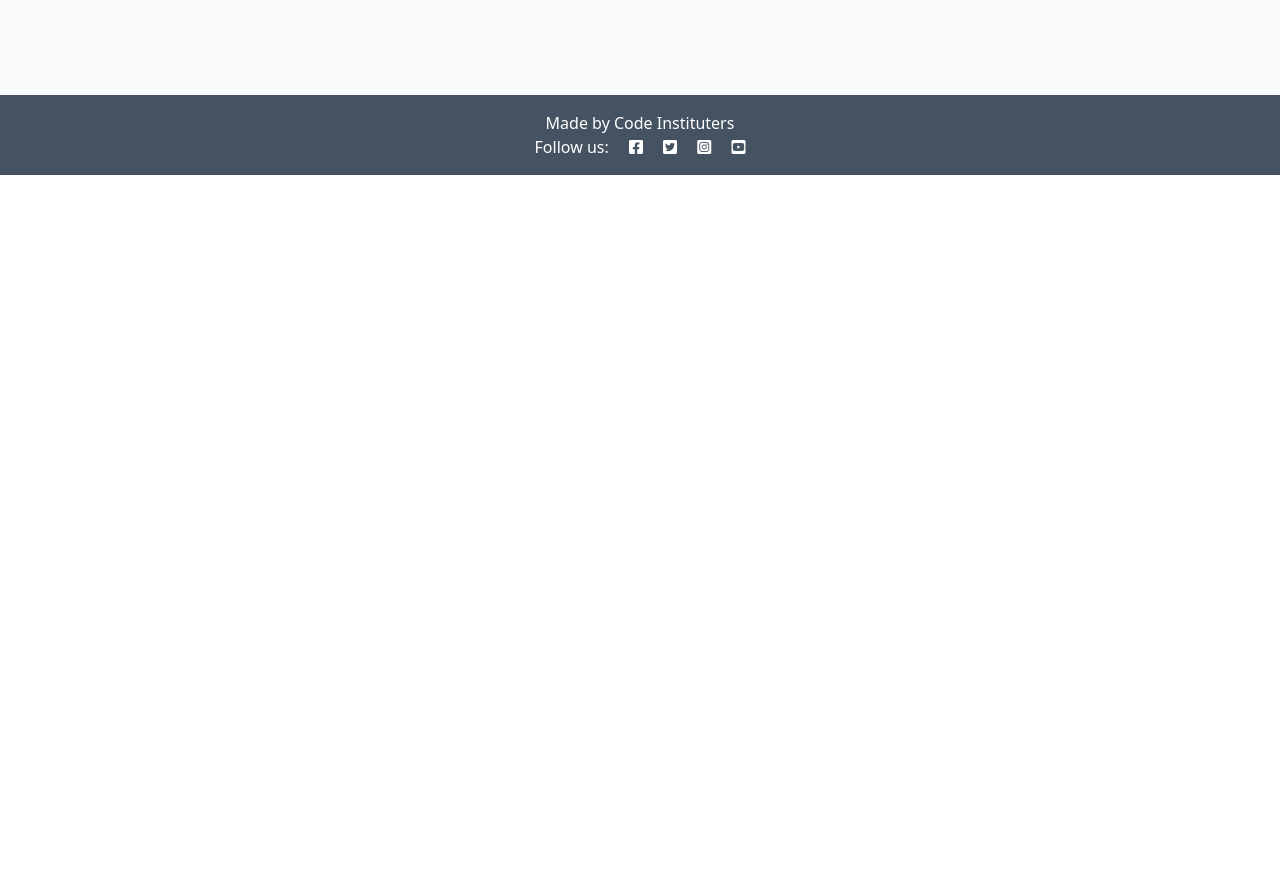
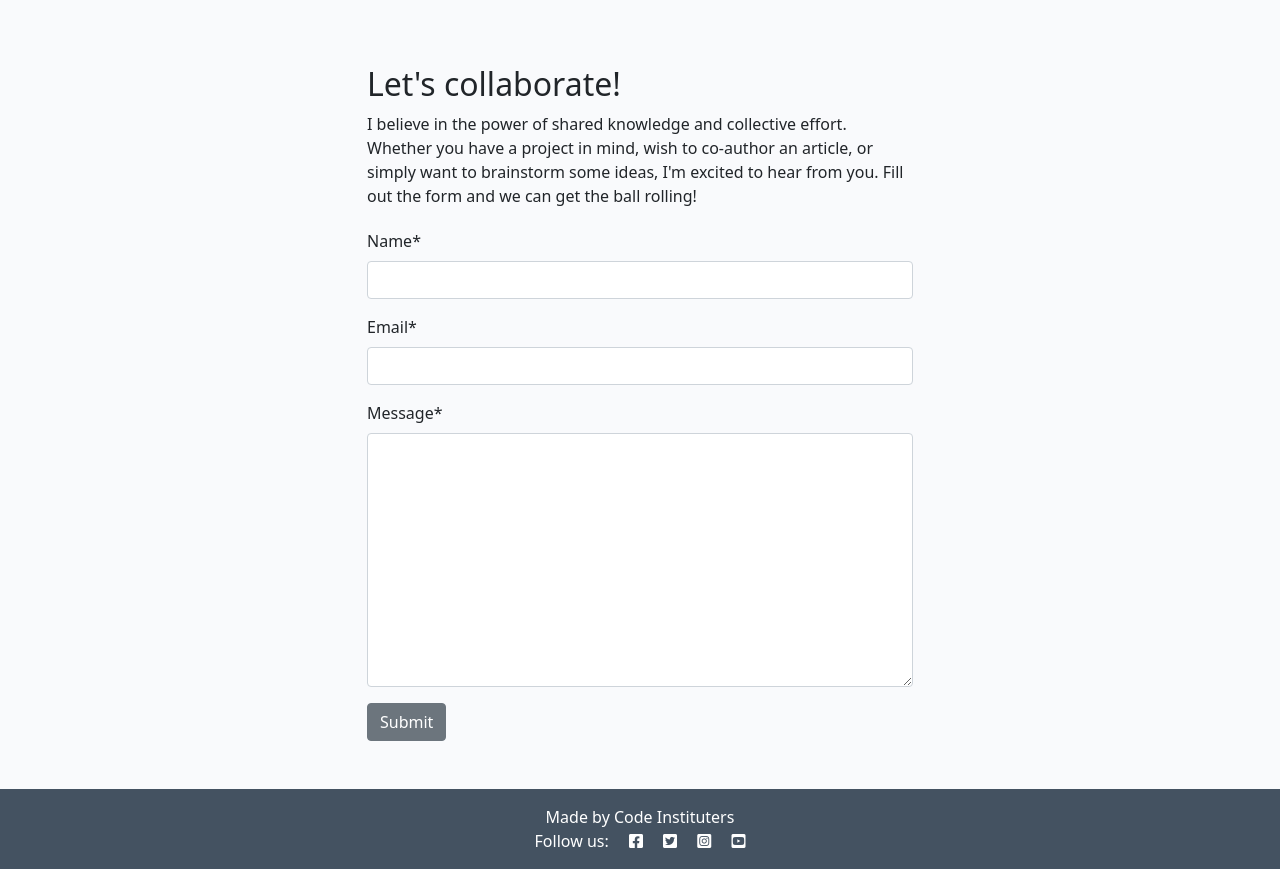
Before and after one commit to crucioltheresa/django-blog, a Django app: page /about/ in a window 1280 px wide. Shown: the part 625-1494 px from the top of the page. Before the commit the page ends 800 px from the top, so only its background shows below. Run offline with Django 4.2, Linux system fonts and the light colour scheme; data that the repository does not hold is empty; parts of the project's set-up code (start-up, migrations or seed data) failed here and were passed over; some libraries are stand-ins or nearby versions.

Commit message:
feat(collaborate): add CollaborateRequest model, form, and admin interface; update about page to include collaboration form

```diff
--- /dev/null
+++ b/about/forms.py
@@ -0,0 +1,12 @@
+from .models import CollaborateRequest
+from django import forms
+
+
+class CollaborateForm(forms.ModelForm):
+    class Meta:
+        model = CollaborateRequest
+        fields = (
+            "name",
+            "email",
+            "message",
+        )
--- a/about/models.py
+++ b/about/models.py
@@ -9,3 +9,13 @@ class About(models.Model):
 
     def __str__(self):
         return self.title
+
+
+class CollaborateRequest(models.Model):
+    name = models.CharField(max_length=200)
+    email = models.EmailField()
+    message = models.TextField()
+    read = models.BooleanField(default=False)
+
+    def __str__(self):
+        return f"Collaboration request from {self.name}"
--- a/about/templates/about/about.html
+++ b/about/templates/about/about.html
@@ -1,6 +1,8 @@
 {% extends 'base.html' %}
 {% block content %}
 {% load static %}
+{% load crispy_forms_tags %}
+
 <div class="container mt-5">
     <div class="row">
         <div class="col-4 text-center">
@@ -20,5 +22,21 @@
             <p class="text-end"><em>Updated on: {{ about.updated_on }}</em></p>
         </div>
     </div>
+    <div class="row justify-content-center">
+        <div class="col-12 col-md-6 my-5">
+            <h2>Let's collaborate!</h2>
+            <p>I believe in the power of shared knowledge and collective effort.
+                Whether you have a project in mind, wish to co-author
+                an article, or simply want to brainstorm some ideas,
+                I'm excited to hear from you. Fill out the form
+                and we can get the ball rolling!</p>
+            <!-- add your form here. Your submit button should have the classes of btn, btn-secondary -->
+            <form id="collaborate-form" method="post" style="margin-top: 1.3em;">
+                {{ collaborate_form | crispy }}
+                {% csrf_token %}
+                <button type="submit" class="btn btn-secondary">Submit</button>
+            </form>
+        </div>
+    </div>
 </div>
 {% endblock content %}
--- a/about/views.py
+++ b/about/views.py
@@ -1,5 +1,6 @@
 from django.shortcuts import render
 from .models import About
+from .forms import CollaborateForm
 
 
 # Create your views here.
@@ -13,5 +14,10 @@ def about_me(request):
         :template:`about/about.html`
     """
     about = About.objects.all().order_by("-updated_on").first()
+    collaborate_form = CollaborateForm()
 
-    return render(request, "about/about.html", {"about": about})
+    return render(
+        request,
+        "about/about.html",
+        {"about": about, "collaborate_form": collaborate_form},
+    )
--- a/blog/views.py
+++ b/blog/views.py
@@ -27,6 +27,7 @@ def post_detail(request, slug):
     comment_count = post.comments.filter(approved=True).count()
 
     if request.method == "POST":
+        print("Received a POST request")
         comment_form = CommentForm(data=request.POST)
         if comment_form.is_valid():
             comment = comment_form.save(commit=False)
@@ -38,6 +39,7 @@ def post_detail(request, slug):
             )
 
     comment_form = CommentForm()
+    print("About to render template")
 
     return render(
         request,
```
Also changed, not shown: about/admin.py (+16 -1 lines), about/migrations/0002_collaboraterequest.py (added).
